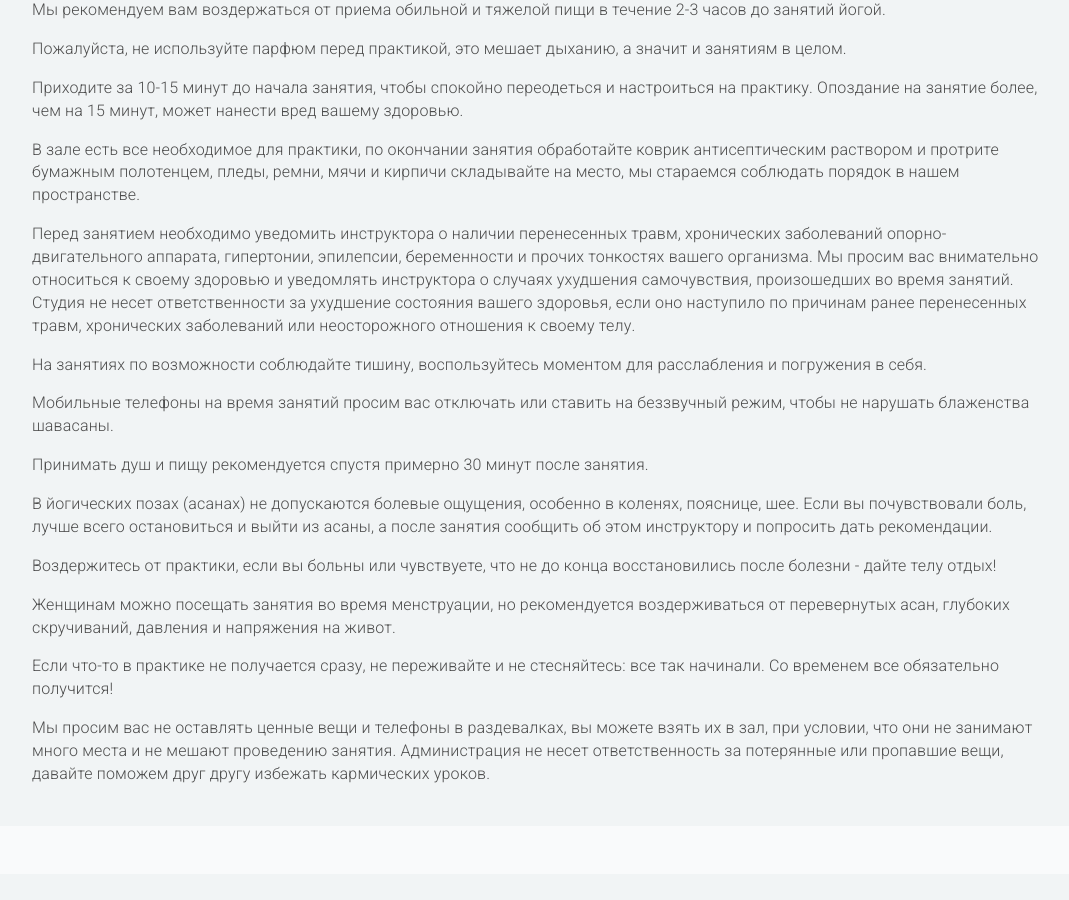
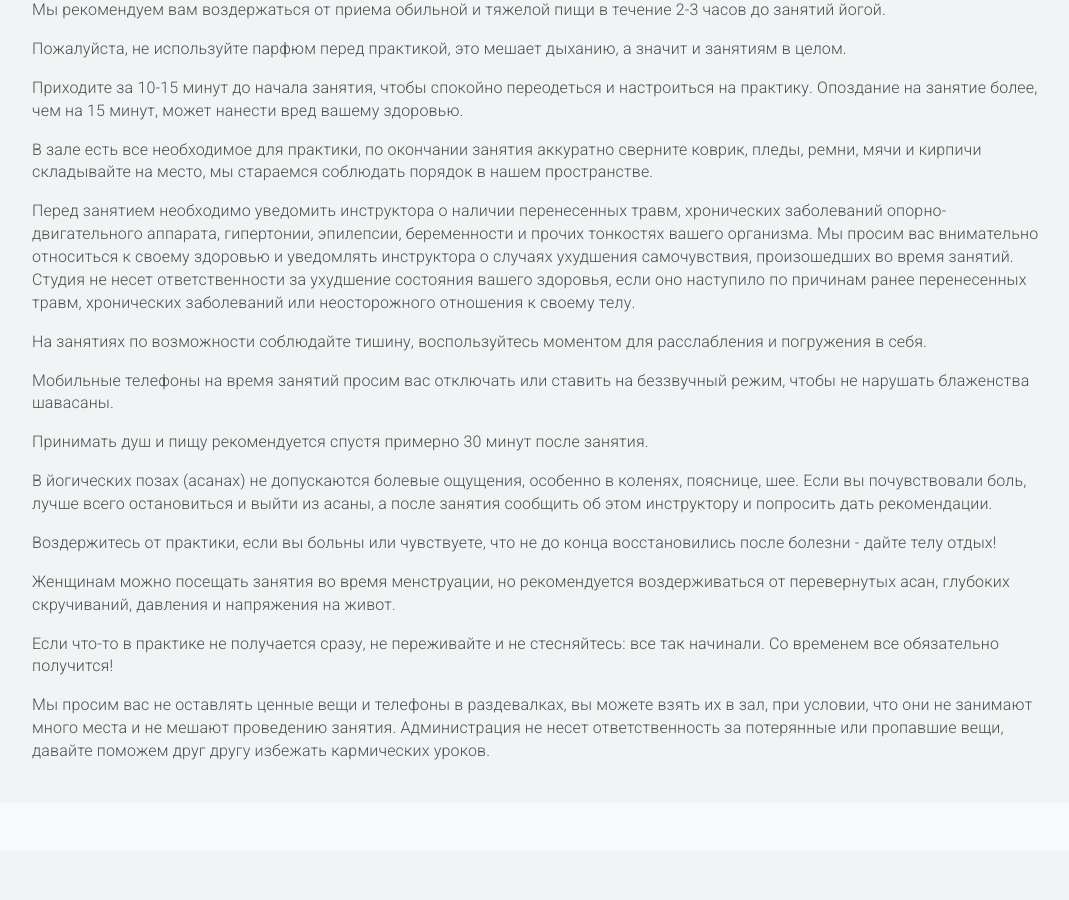
Before and after one commit to errfrost/vite-simple-config, a React (Vite) app: page /rules in a window 1280 px wide. Shown: the part 1213-2113 px from the top of the page, without its empty margins (104-1173 px from the left). Built offline with nearby package versions, Linux system fonts and the light colour scheme; grey boxes are pictures that could not be loaded.

Commit message:
feat: rules and alina changes

```diff
--- a/public/data/teachers.json
+++ b/public/data/teachers.json
@@ -12,7 +12,7 @@
             "classes": ["базовая йога", "фитнес-йога"],
             "experience": "2016",
             "teacherExperience": "2018",
-            "bio": "Чуткий и внимательный инструктор, который проведет вас в мир йоги и расскажет обо всем необходимом на своих классах. Не важно новичок вы или практикующий с опытом, вам определенно зайдет “Йога с нуля”, ведь это корректно выстроенная практика, с логичной последовательностью упражнений, активизирующая все мышцы тела. \n\n На путь служения и саморазвития Алина встала в 2016 году, в 2018 году начала преподавать йогу.\n\n В 2019 году обрела учителя в лице Ламы Оле Нидола, и сейчас является ученицей буддийской школы Карма Кагью.\n\n Классы Алины направлены на коллективную работу,  где практикующие вливаются в единый поток энергии и движутся в ритме дыхания, подобно мистическому танцу! Благодаря выполнению последовательности асан в потоке, а так же не долгих фиксаций, сохраняется постоянная концентрация внимания на дыхании и ощущениях в физическом теле.\n\n Если вы хотите проработать все тело и ощутить максимальную работу уже с первого раза, при этом оставаться мягкой и женственной, плавно перетекая из одной асаны в другую, что гарантирует так же травмобезопасность — тогда ждем вас на занятиях “Йога с нуля” с Алиной.\n\n Йога повлияла на каждый аспект в жизни Алины и теперь ей хочется поделиться йогой с людьми.",
+            "bio": "Чуткий и внимательный инструктор, который проведет вас в мир йоги и расскажет обо всем необходимом на своих классах. Не важно новичок вы или практикующий с опытом, вам определенно зайдут занятия с Алиной, ведь это корректно выстроенная практика, с логичной последовательностью упражнений, активизирующая все мышцы тела. \n\n На путь служения и саморазвития Алина встала в 2016 году, в 2018 году начала преподавать йогу.\n\n В 2019 году обрела учителя в лице Ламы Оле Нидола, и сейчас является ученицей буддийской школы Карма Кагью.\n\n Классы Алины направлены на коллективную работу,  где практикующие вливаются в единый поток энергии и движутся в ритме дыхания, подобно мистическому танцу! Благодаря выполнению последовательности асан в потоке, а так же не долгих фиксаций, сохраняется постоянная концентрация внимания на дыхании и ощущениях в физическом теле.\n\n Если вы хотите проработать все тело и ощутить максимальную работу уже с первого раза, при этом оставаться мягкой и женственной, плавно перетекая из одной асаны в другую, что гарантирует так же травмобезопасность — тогда ждем вас на занятиях с Алиной.\n\n Йога повлияла на каждый аспект в жизни Алины и теперь ей хочется поделиться йогой с людьми.",
             "education": [
                 "2018 г. — Дистанционный курс обучения по программе “Введение в теорию и практику йоги”, Yanta School",
                 "2019 г. — Углубленный курс по анатомии и философии йоги с тщательным разбором асан и техник хатха-йоги, Yanta School",
--- a/src/pages/Rules.tsx
+++ b/src/pages/Rules.tsx
@@ -93,8 +93,7 @@ export default function Rules() {
                         </Typography>
                         <Typography variant="body2" component="p" p={1}>
                             В зале есть все необходимое для практики, по
-                            окончании занятия обработайте коврик антисептическим
-                            раствором и протрите бумажным полотенцем, пледы,
+                            окончании занятия аккуратно сверните коврик, пледы,
                             ремни, мячи и кирпичи складывайте на место, мы
                             стараемся соблюдать порядок в нашем пространстве.
                         </Typography>
```
